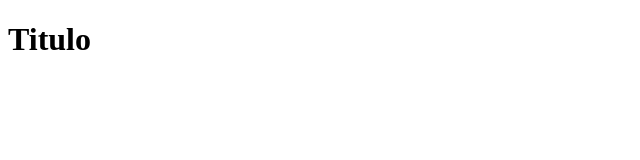
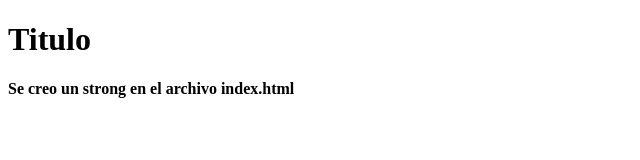
Before and after one commit to andres0107/pruebaAgosto, a plain HTML site: page index.html in a window 1280 px wide. Shown: the whole page, without its empty margins (0-640 px from the left). Drawn offline with Linux system fonts and the light colour scheme.

Commit message:
Se creó un strong en el archivo index.html

```diff
--- a/index.html
+++ b/index.html
@@ -8,5 +8,7 @@
 </head>
 <body>
     <h1>Titulo</h1>
+
+    <strong>Se creo un strong en el archivo index.html</strong>
 </body>
 </html>
```
